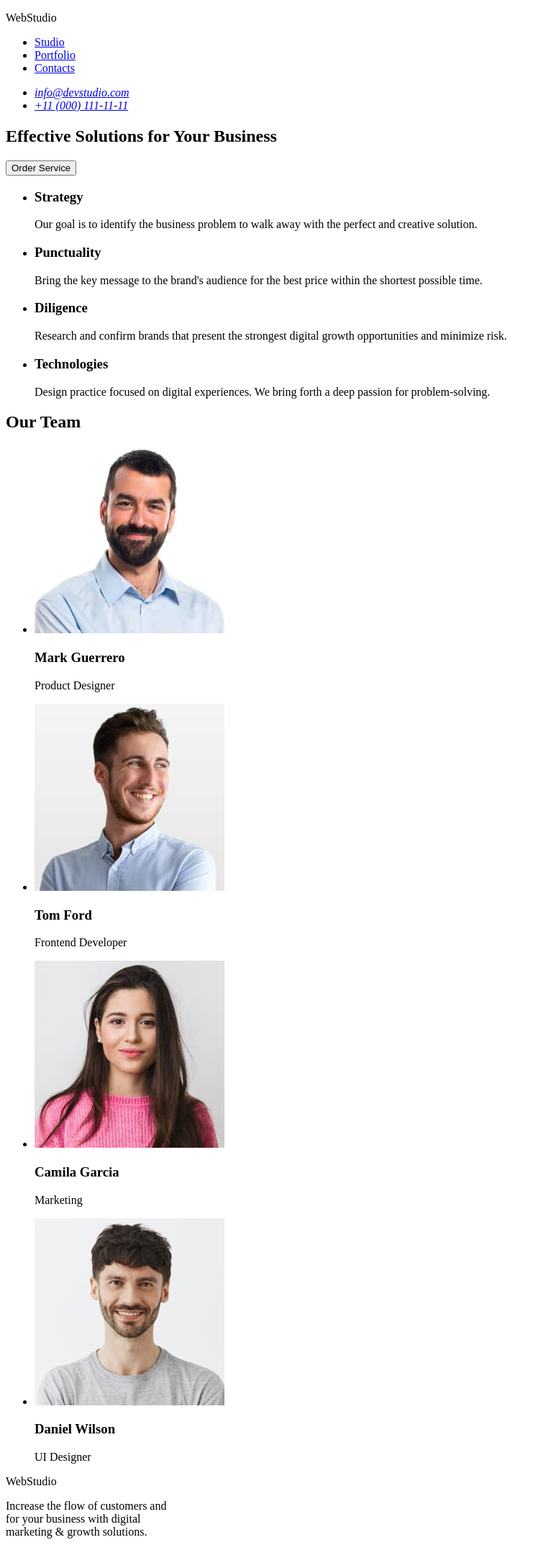
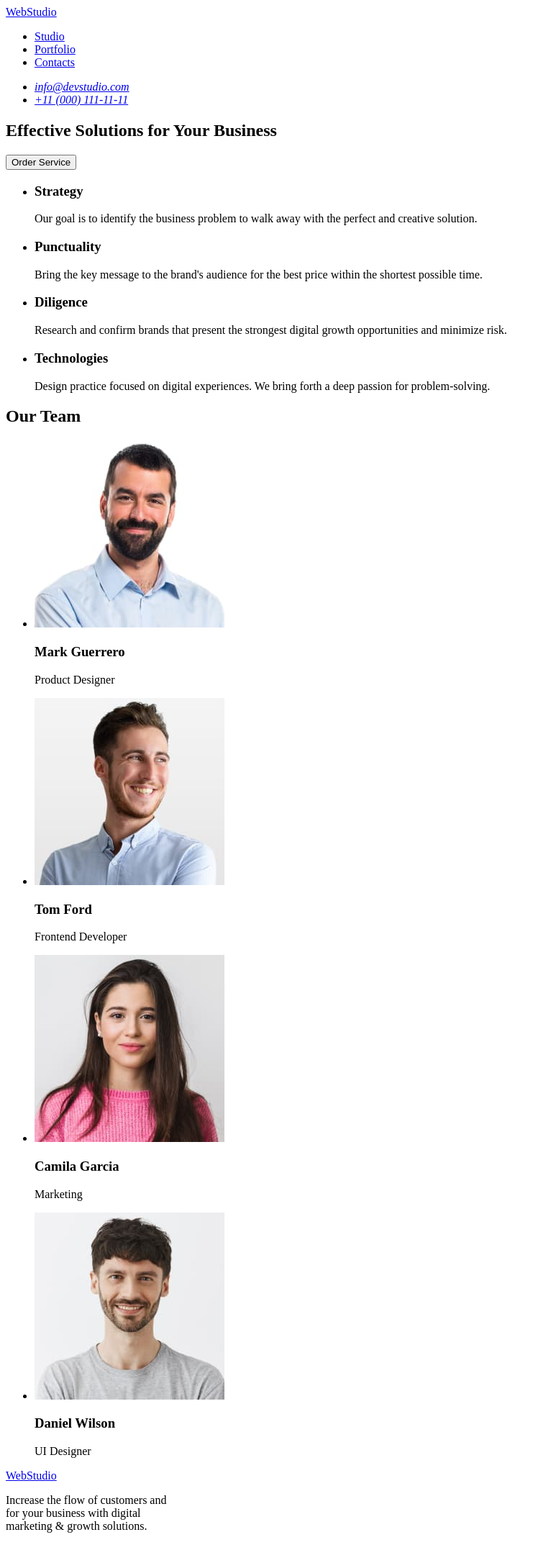
Before and after one commit to MerezkaYurii/goit-markup-hw-01, a plain HTML site: page index.html in a window 1280 px wide. Shown: the whole page at 72% size, without its empty margins (0-759 px from the left). Drawn offline with Linux system fonts and the light colour scheme.

Commit message:
mistake 3

```diff
--- a/index.html
+++ b/index.html
@@ -9,8 +9,8 @@
   </head>
   <body>
     <header>
-     <p>WebStudio</p>
-      <nav>
+      <a href="./index.htm">WebStudio</a>
+         <nav>
         <ul>
           <li><a href="#">Studio</a></li>
           <li><a href="#"> Portfolio</a></li>
@@ -119,7 +119,7 @@
 
     <footer>
       <section>
-     <p>WebStudio</p>
+        <a href="./index.htm">WebStudio</a>
         <p>
           Increase the flow of customers and <br />
           for your business with digital <br />
```
